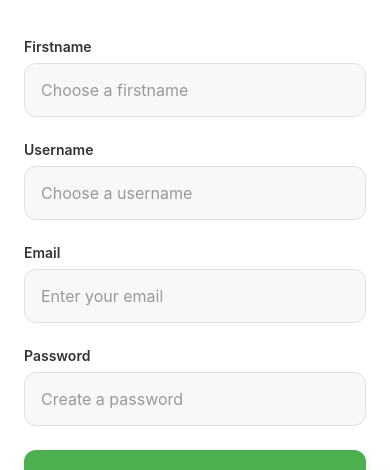
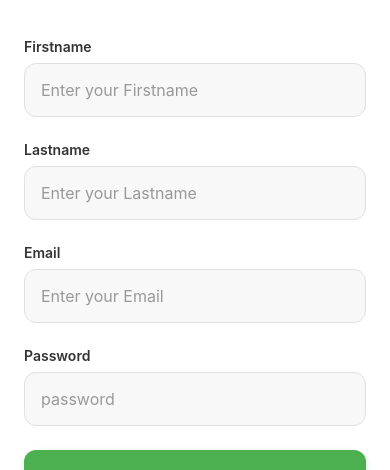
Before and after one commit to Baudoin10/Umuganda, a React Native app: screen /Signup in a window 390 px wide. Shown: the part 215-685 px from the top of the page. Built offline with nearby package versions, Linux system fonts and the light colour scheme.

Commit message:
adding new features

```diff
--- a/Screens/Login.jsx
+++ b/Screens/Login.jsx
@@ -1,3 +1,161 @@
+
+
+// import React, { useState } from "react";
+// import {
+//   View,
+//   Text,
+//   TextInput,
+//   TouchableOpacity,
+//   StyleSheet,
+//   KeyboardAvoidingView,
+//   Platform,
+//   SafeAreaView,
+//   Alert,
+// } from "react-native";
+// import AsyncStorage from "@react-native-async-storage/async-storage";
+// import { useNavigation } from "@react-navigation/native";
+
+// const Login = () => {
+
+
+//   return (
+//     <SafeAreaView style={styles.container}>
+//       <KeyboardAvoidingView
+//         behavior={Platform.OS === "ios" ? "padding" : "height"}
+//         style={styles.keyboardView}
+//       >
+//         <View style={styles.content}>
+//           <View style={styles.header}>
+//             <Text style={styles.headerText}>Welcome Back</Text>
+//             <Text style={styles.subHeaderText}>Sign in to continue</Text>
+//           </View>
+
+//           <View style={styles.form}>
+//             <View style={styles.inputGroup}>
+//               <Text style={styles.label}>Username</Text>
+//               <TextInput
+//                 style={styles.input}
+//                 placeholder="Enter your username"
+//                 placeholderTextColor="#999"
+
+//                 autoCapitalize="none"
+//               />
+//             </View>
+
+//             <View style={styles.inputGroup}>
+//               <Text style={styles.label}>Password</Text>
+//               <TextInput
+//                 style={styles.input}
+//                 placeholder="Enter your password"
+//                 placeholderTextColor="#999"
+//                 secureTextEntry
+
+//                 autoCapitalize="none"
+//               />
+//             </View>
+
+//             <TouchableOpacity style={styles.submitButton} onPress={handleLogin}>
+//               <Text style={styles.submitText}>Sign In</Text>
+//             </TouchableOpacity>
+
+//             <View style={styles.signupContainer}>
+//               <Text style={styles.signupText}>Don't have an account? </Text>
+//               <TouchableOpacity onPress={() => navigation.navigate("Signup")}>
+//                 <Text style={styles.signupLink}>Sign Up</Text>
+//               </TouchableOpacity>
+//             </View>
+//           </View>
+//         </View>
+//       </KeyboardAvoidingView>
+//     </SafeAreaView>
+//   );
+// };
+
+// const styles = StyleSheet.create({
+//   container: {
+//     flex: 1,
+//     backgroundColor: "#ffffff",
+//   },
+//   keyboardView: {
+//     flex: 1,
+//   },
+//   content: {
+//     flex: 1,
+//     padding: 24,
+//     justifyContent: "center",
+//   },
+//   header: {
+//     alignItems: "center",
+//     marginBottom: 40,
+//   },
+//   headerText: {
+//     fontSize: 32,
+//     fontWeight: "bold",
+//     color: "#333",
+//     marginBottom: 8,
+//   },
+//   subHeaderText: {
+//     fontSize: 16,
+//     color: "#666",
+//   },
+//   form: {
+//     width: "100%",
+//   },
+//   inputGroup: {
+//     marginBottom: 24,
+//   },
+//   label: {
+//     fontSize: 14,
+//     fontWeight: "600",
+//     color: "#333",
+//     marginBottom: 8,
+//   },
+//   input: {
+//     borderWidth: 1,
+//     borderColor: "#E0E0E0",
+//     backgroundColor: "#F8F8F8",
+//     padding: 16,
+//     borderRadius: 12,
+//     fontSize: 16,
+//     color: "#333",
+//   },
+//   submitButton: {
+//     backgroundColor: "#4CAF50",
+//     padding: 18,
+//     borderRadius: 12,
+//     alignItems: "center",
+//     marginBottom: 24,
+//     shadowColor: "#4CAF50",
+//     shadowOffset: {
+//       width: 0,
+//       height: 4,
+//     },
+//     shadowOpacity: 0.2,
+//     shadowRadius: 8,
+//     elevation: 4,
+//   },
+//   submitText: {
+//     color: "white",
+//     fontSize: 16,
+//     fontWeight: "600",
+//   },
+//   signupContainer: {
+//     flexDirection: "row",
+//     justifyContent: "center",
+//     alignItems: "center",
+//   },
+//   signupText: {
+//     color: "#666",
+//     fontSize: 14,
+//   },
+//   signupLink: {
+//     color: "#4CAF50",
+//     fontSize: 14,
+//     fontWeight: "600",
+//   },
+// });
+
+// export default Login;
 
 
 import React, { useState } from "react";
@@ -10,46 +168,17 @@ import {
   KeyboardAvoidingView,
   Platform,
   SafeAreaView,
-  Alert,
 } from "react-native";
-import AsyncStorage from "@react-native-async-storage/async-storage";
 import { useNavigation } from "@react-navigation/native";
 
 const Login = () => {
+  const navigation = useNavigation();
   const [username, setUsername] = useState("");
   const [password, setPassword] = useState("");
-  const navigation = useNavigation();
 
-  const handleLogin = async () => {
-    try {
-      // Call the login API
-      const response = await fetch("http://192.168.1.70:3000/api/v1/login", {
-        method: "POST",
-        headers: {
-          "Content-Type": "application/json",
-        },
-        body: JSON.stringify({ username, password }),
-      });
-
-      const data = await response.json();
-
-      if (response.ok) {
-        // Store the user role and token in AsyncStorage
-        await AsyncStorage.setItem("user", JSON.stringify(data.user));
-        await AsyncStorage.setItem("token", data.token);
-
-        // Navigate based on role
-        if (data.user.role === "admin") {
-          navigation.navigate("Dashboard");
-        } else {
-          navigation.navigate("Home");
-        }
-      } else {
-        Alert.alert("Login Failed", data.message || "Invalid credentials");
-      }
-    } catch (error) {
-      console.error(error);
-      Alert.alert("Error", "An error occurred during login. Please try again.");
+  const handleLogin = () => {
+    if (username === "john" && password === "12345") {
+      navigation.navigate("Dashboard");
     }
   };
 
@@ -72,9 +201,9 @@ const Login = () => {
                 style={styles.input}
                 placeholder="Enter your username"
                 placeholderTextColor="#999"
+                autoCapitalize="none"
                 value={username}
                 onChangeText={setUsername}
-                autoCapitalize="none"
               />
             </View>
 
@@ -85,9 +214,9 @@ const Login = () => {
                 placeholder="Enter your password"
                 placeholderTextColor="#999"
                 secureTextEntry
+                autoCapitalize="none"
                 value={password}
                 onChangeText={setPassword}
-                autoCapitalize="none"
               />
             </View>
 
--- a/Screens/Signup.jsx
+++ b/Screens/Signup.jsx
@@ -69,7 +69,7 @@ const Signup = () => {
               <Text style={styles.label}>Firstname</Text>
               <TextInput
                 style={styles.input}
-                placeholder="Choose a firstname"
+                placeholder="Enter your Firstname"
                 placeholderTextColor="#999"
                 value={firstName}
                 onChangeText={setFirstName}
@@ -78,10 +78,10 @@ const Signup = () => {
             </View>
 
             <View style={styles.inputGroup}>
-              <Text style={styles.label}>Username</Text>
+              <Text style={styles.label}>Lastname</Text>
               <TextInput
                 style={styles.input}
-                placeholder="Choose a username"
+                placeholder="Enter your Lastname"
                 placeholderTextColor="#999"
                 value={username}
                 onChangeText={setUsername}
@@ -93,7 +93,7 @@ const Signup = () => {
               <Text style={styles.label}>Email</Text>
               <TextInput
                 style={styles.input}
-                placeholder="Enter your email"
+                placeholder="Enter your Email"
                 placeholderTextColor="#999"
                 value={email}
                 onChangeText={setEmail}
@@ -106,7 +106,7 @@ const Signup = () => {
               <Text style={styles.label}>Password</Text>
               <TextInput
                 style={styles.input}
-                placeholder="Create a password"
+                placeholder="password"
                 placeholderTextColor="#999"
                 secureTextEntry
                 value={password}
--- a/package.json
+++ b/package.json
@@ -36,6 +36,7 @@
   "devDependencies": {
     "@babel/core": "^7.25.2",
     "@types/react": "~18.3.12",
+    "@types/react-native": "^0.73.0",
     "typescript": "^5.3.3"
   },
   "private": true
```
Also changed, not shown: 1 other file (tests, documents, lock files or other folders).
